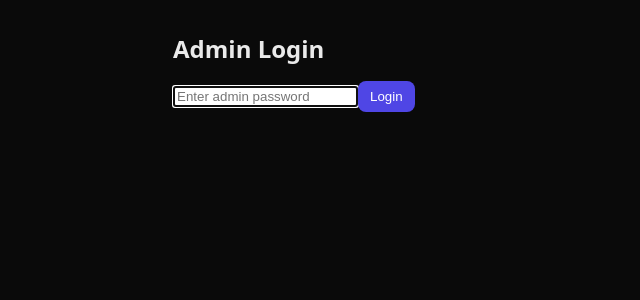
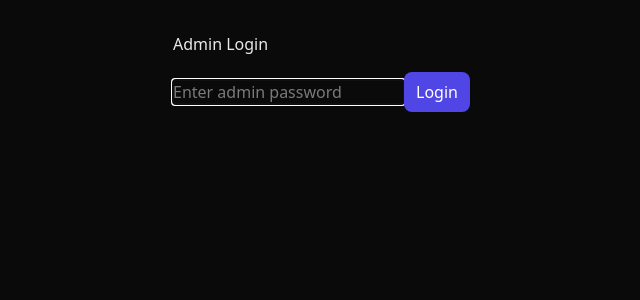
Before and after one commit to intelli-123/intelli-internal-ai-tools, a Next.js app: page /admin/login in a window 1280 px wide. Shown: the top 300 px of the page, without its empty margins (257-897 px from the left). Built offline with nearby package versions, Linux system fonts and the light colour scheme.

Commit message:
updated dokcerfile

```diff
--- a/package.json
+++ b/package.json
@@ -5,6 +5,7 @@
   "scripts": {
     "dev": "next dev",
     "build": "next build",
+    "build:webpack": "next build --webpack",
     "start": "next start",
     "lint": "eslint"
   },
--- a/styles/globals.css
+++ b/styles/globals.css
@@ -1,22 +1,138 @@
 /* styles/globals.css */
-:root { color-scheme: light dark; --bg:#0a0a0a; --fg:#eaeaea; --muted:#999; --card:#1a1a1a; --accent:#4f46e5; --danger:#dc2626; }
-* { box-sizing: border-box; }
-body { margin:0; font-family: system-ui, -apple-system, Segoe UI, Roboto, Ubuntu, Cantarell, 'Helvetica Neue', Arial; background: var(--bg); color: var(--fg); }
-a { color: var(--accent); text-decoration: none; }
-.container { max-width: 980px; margin: 2rem auto; padding: 0 1rem; }
-.header { display:flex; justify-content:space-between; align-items:center; padding: 0.75rem 1rem; border-bottom: 1px solid #222; background:#0f0f0f; position: sticky; top:0; }
-.header .brand { font-weight: 700; color: var(--fg); }
-.header nav a { margin-left: 1rem; color: var(--fg); }
-h1 { font-size: 1.75rem; margin: 1rem 0; }
-h2 { margin: 1rem 0; }
-.grid { display: grid; grid-template-columns: repeat(auto-fill, minmax(260px, 1fr)); gap: 1rem; margin: 1rem 0; }
-.card { background: var(--card); border: 1px solid #222; border-radius: 10px; padding: 1rem; }
-.thumb { width:100%; height:140px; object-fit: cover; border-radius: 8px; background:#111; border:1px solid #222; }
-.links { display:flex; gap:.75rem; margin-top:.5rem; }
-button { background: var(--accent); color:white; border:none; border-radius: 8px; padding: .5rem .75rem; cursor: pointer; }
-button.danger { background: var(--danger); }
-.form label { display:flex; flex-direction:column; gap:.35rem; margin-bottom:.75rem; }
-.form input { padding:.5rem .6rem; border-radius:8px; border:1px solid #222; background:#0f0f0f; color:var(--fg); }
-.authBox { max-width: 420px; margin: 2rem auto; }
-.error { color:#ff6b6b; }
-.success { color:#22c55e; }
+
+@import "tailwindcss";
+@tailwind base;
+@tailwind components;
+@tailwind utilities;
+
+:root {
+  color-scheme: light dark;
+  --bg: #0a0a0a;
+  --fg: #eaeaea;
+  --muted: #999;
+  --card: #1a1a1a;
+  --accent: #4f46e5;
+  --danger: #dc2626;
+}
+
+* {
+  box-sizing: border-box;
+}
+
+body {
+  margin: 0;
+  font-family: system-ui, -apple-system, Segoe UI, Roboto, Ubuntu, Cantarell, 'Helvetica Neue', Arial;
+  background: var(--bg);
+  color: var(--fg);
+}
+
+a {
+  color: var(--accent);
+  text-decoration: none;
+}
+
+.container {
+  max-width: 980px;
+  margin: 2rem auto;
+  padding: 0 1rem;
+}
+
+.header {
+  display: flex;
+  justify-content: space-between;
+  align-items: center;
+  padding: 0.75rem 1rem;
+  border-bottom: 1px solid #222;
+  background: #0f0f0f;
+  position: sticky;
+  top: 0;
+}
+
+.header .brand {
+  font-weight: 700;
+  color: var(--fg);
+}
+
+.header nav a {
+  margin-left: 1rem;
+  color: var(--fg);
+}
+
+h1 {
+  font-size: 1.75rem;
+  margin: 1rem 0;
+}
+
+h2 {
+  margin: 1rem 0;
+}
+
+.grid {
+  display: grid;
+  grid-template-columns: repeat(auto-fill, minmax(260px, 1fr));
+  gap: 1rem;
+  margin: 1rem 0;
+}
+
+.card {
+  background: var(--card);
+  border: 1px solid #222;
+  border-radius: 10px;
+  padding: 1rem;
+}
+
+.thumb {
+  width: 100%;
+  height: 140px;
+  object-fit: cover;
+  border-radius: 8px;
+  background: #111;
+  border: 1px solid #222;
+}
+
+.links {
+  display: flex;
+  gap: .75rem;
+  margin-top: .5rem;
+}
+
+button {
+  background: var(--accent);
+  color: white;
+  border: none;
+  border-radius: 8px;
+  padding: .5rem .75rem;
+  cursor: pointer;
+}
+
+button.danger {
+  background: var(--danger);
+}
+
+.form label {
+  display: flex;
+  flex-direction: column;
+  gap: .35rem;
+  margin-bottom: .75rem;
+}
+
+.form input {
+  padding: .5rem .6rem;
+  border-radius: 8px;
+  border: 1px solid #222;
+  background: #0f0f0f;
+  color: var(--fg);
+}
+
+.authBox {
+  max-width: 420px;
+  margin: 2rem auto;
+}
+
+.error {
+  color: #ff6b6b;
+}
+
+.success {
+  color: #22c55e;
+}
```
Also changed, not shown: 1 other file (tests, documents, lock files or other folders).
